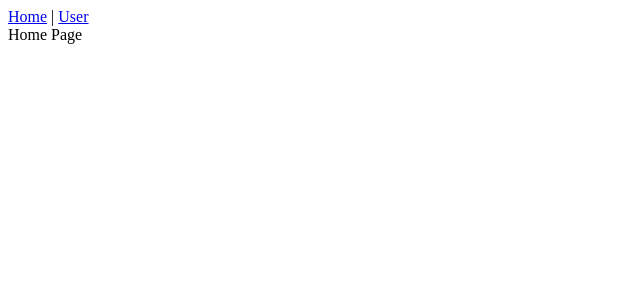
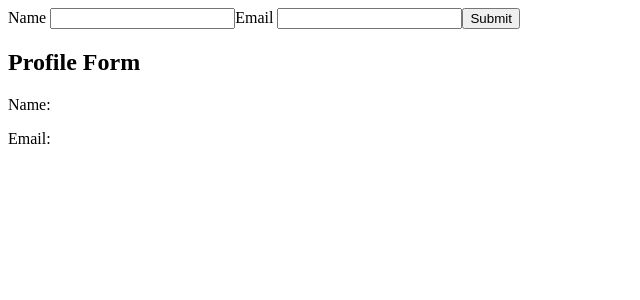
Before and after one commit to JD-SWaresol/Ang_01_LAYB, an Angular app: page / in a window 1280 px wide. Shown: the top 300 px of the page, without its empty margins (0-640 px from the left). Built offline with nearby package versions, Linux system fonts and the light colour scheme.

Commit message:
17_Reactive Forms

```diff
--- a/src/app/app.component.ts
+++ b/src/app/app.component.ts
@@ -1,18 +1,34 @@
 import { Component } from '@angular/core';
-import { RouterOutlet } from '@angular/router';
+import { FormControl } from '@angular/forms';
+import { FormGroup } from '@angular/forms';
 
 @Component({
   selector: 'app-root',
   template: `
-    <nav>
-      <a routerLink="/">Home</a>
-      |
-      <a routerLink="/user">User</a>
-    </nav>
-    <router-outlet />
+    <form [formGroup]="profileForm" (ngSubmit)="handleSubmit()">
+      <label>Name
+          <input type="text" formControlName="name" />
+      </label>
+      <label>Email
+          <input type="email" formControlName="email" />
+      </label>
+      <button type="submit">Submit</button>
+    </form>
+
+    <!-- Aqui la plantilla se actualiza en tiempo real, es decir muestra la informacion que se va capturando en los Inputs de Name e Email -->
+    <h2>Profile Form</h2>
+    <p>Name: {{ profileForm.value.name }}</p>
+    <p>Email: {{ profileForm.value.email }}</p>
   `,
 })
 
 export class AppComponent {
+  profileForm = new FormGroup({
+    name: new FormControl(''),
+    email: new FormControl('')
+  });
 
+  handleSubmit(){
+    alert(this.profileForm.value.name + ' | ' + this.profileForm.value.email);
+  }
 }
--- a/src/app/app.module.ts
+++ b/src/app/app.module.ts
@@ -7,7 +7,7 @@ import { CommentsComponent } from './comments/comments.component';
 import { UserComponent } from './user/user.component';
 import { RouterLink, RouterOutlet } from '@angular/router';
 import { HomeComponent } from './home/home.component';
-import { FormsModule } from '@angular/forms';
+import { FormsModule, ReactiveFormsModule } from '@angular/forms';
 
 @NgModule({
   declarations: [
@@ -21,7 +21,8 @@ import { FormsModule } from '@angular/forms';
     AppRoutingModule,
     RouterOutlet,
     RouterLink,
-    FormsModule
+    FormsModule,
+    ReactiveFormsModule
   ],
   providers: [
     provideClientHydration()
```
Also changed, not shown: 1 other file (tests, documents, lock files or other folders).
